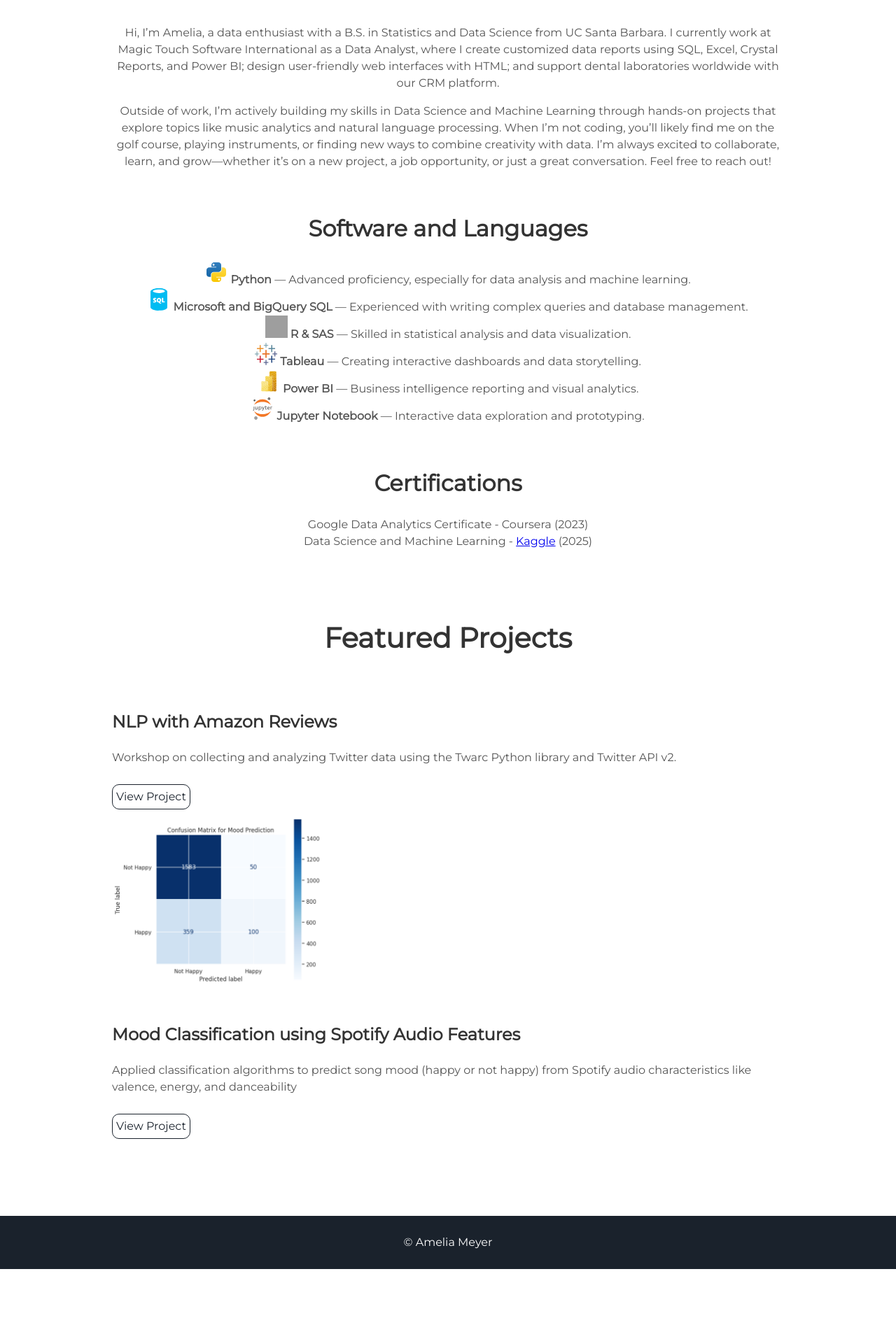
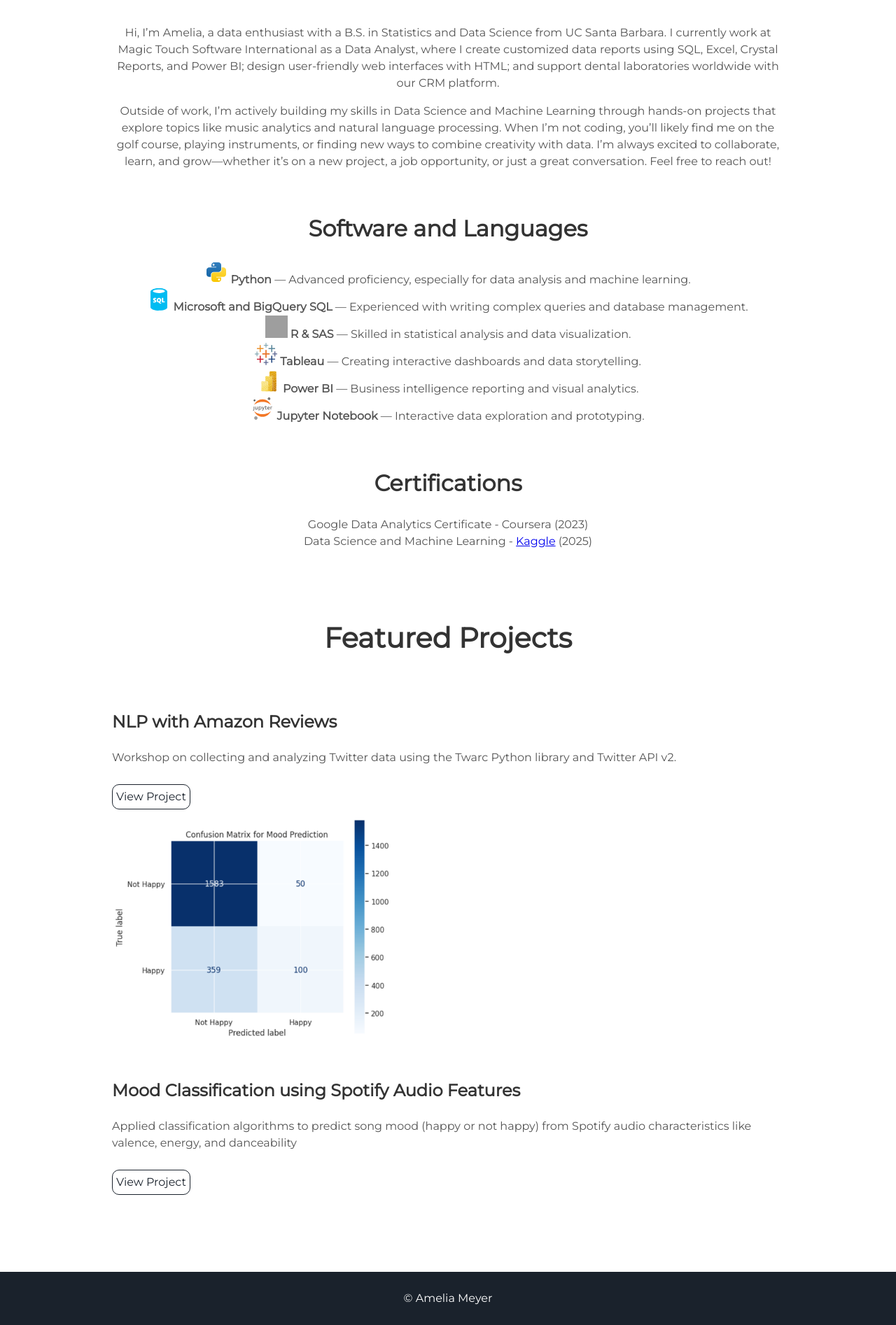
Before and after one commit to ameliameyer/home_, a Jekyll site: the page built from index.html, in a window 1280 px wide. Shown: the part 1022-2916 px from the top of the page at 70% size. Built offline with Jekyll 4.4.1, drawn with Linux system fonts in a browser that asks for light colours; before the commit the page ends 2836 px from its top, so only the background shows below that; grey boxes are pictures that could not be loaded.

Commit message:
Update projects.html

```diff
--- a/_includes/projects.html
+++ b/_includes/projects.html
@@ -12,7 +12,7 @@
 
   <div class="project-card">
     <div class="project-info">
-      <img src="{{ '/assets/img/proj_images/sp_mood_cm.png' | prepend: site.baseurl }}" alt="Mood Prediction Confusion Matrix" width="300" />
+      <img src="{{ '/assets/img/proj_images/sp_mood_cm.png' | prepend: site.baseurl }}" alt="Mood Prediction Confusion Matrix" width="400" />
       <h3>Mood Classification using Spotify Audio Features</h3>
       <p> Applied classification algorithms to predict song mood (happy or not happy) from Spotify audio characteristics like valence, energy, and danceability</p>
       <a href="https://ameliameyer.github.io/mood_prediction/" class="project-link" target="_blank">View Project</a>
```
